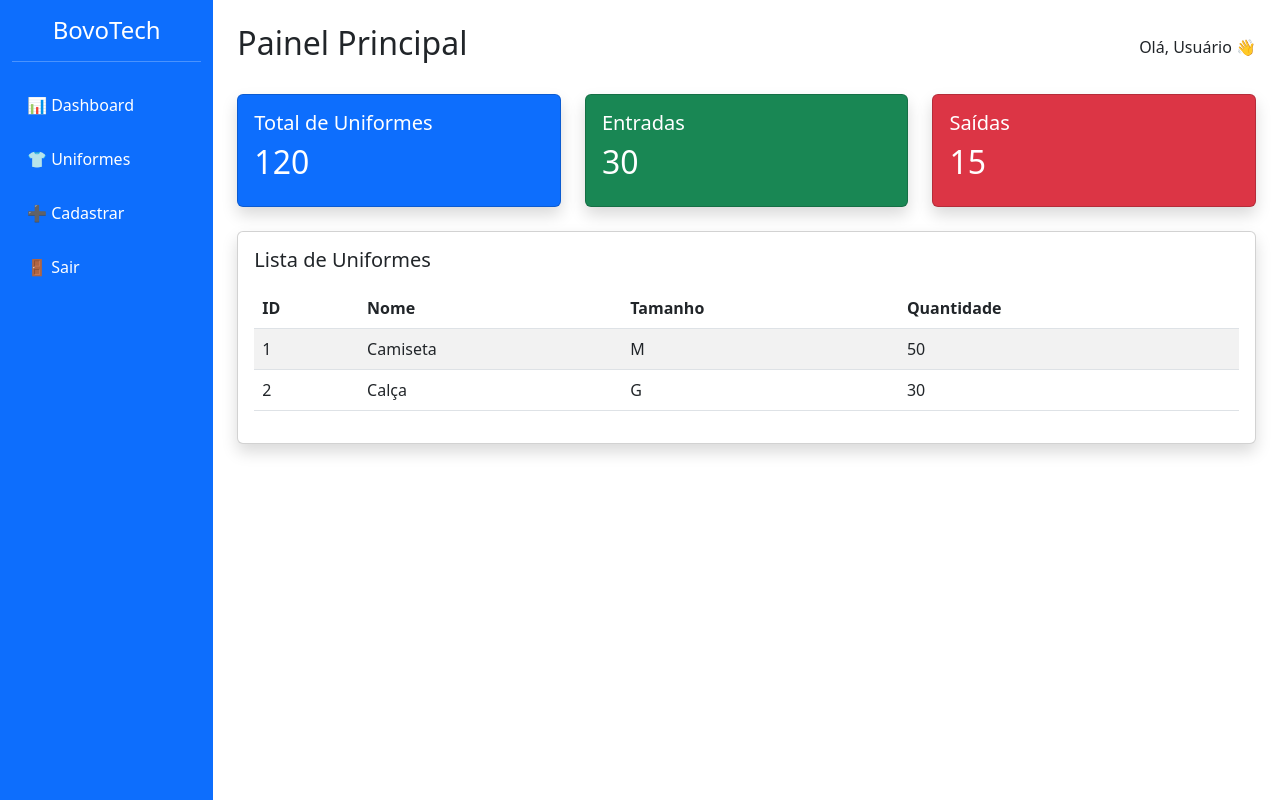
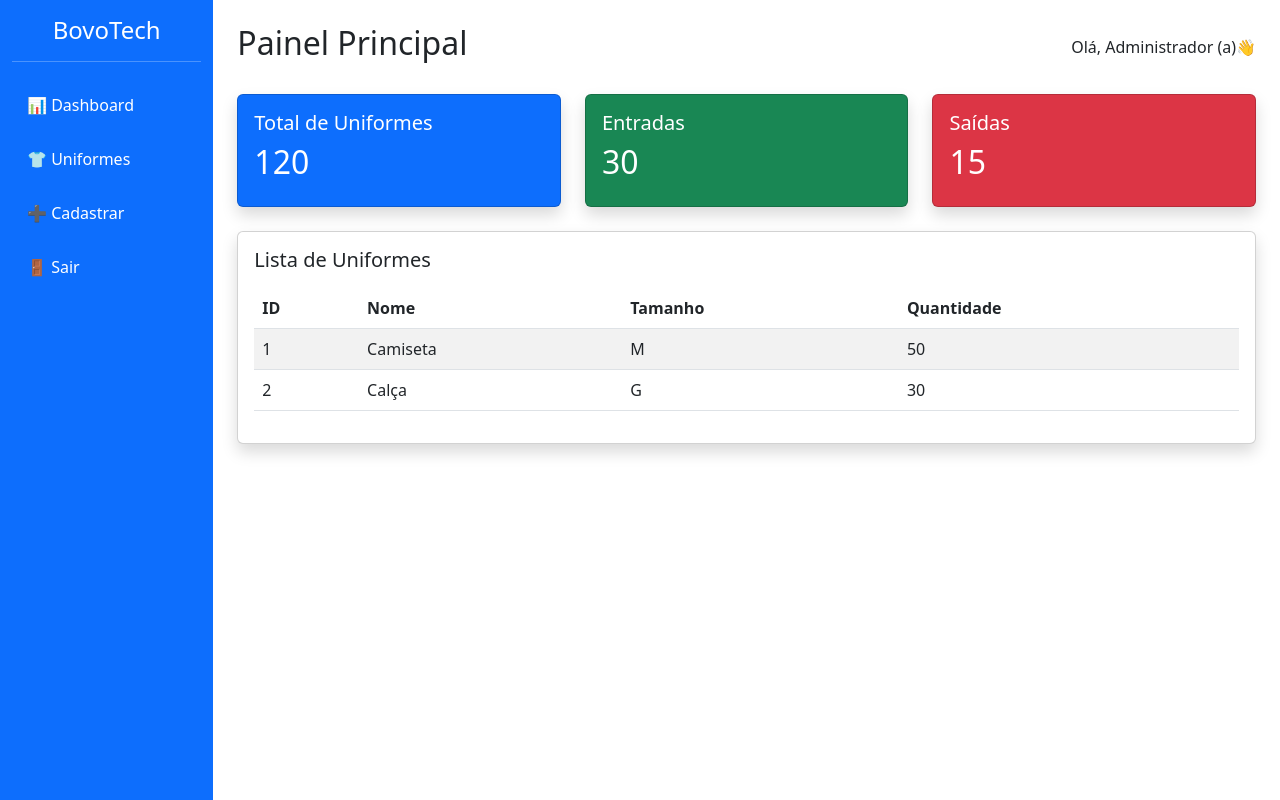
Before and after one commit to Inaciobovo/gerenciadorUniformePY2.0, a Flask app: page /painel in a window 1280 px wide. Run offline with Flask 3, Linux system fonts and the light colour scheme; the visitor is signed in with stand-in values (Sample User, id 1).

Commit message:
atualiza saudação para "Olá, Administrador (a)👋" no painel

```diff
--- a/templates/painel.html
+++ b/templates/painel.html
@@ -52,7 +52,7 @@
             <!-- NAVBAR -->
             <div class="d-flex justify-content-between align-items-center mb-4">
                 <h2>Painel Principal</h2>
-                <span>Olá, Usuário 👋</span>
+                <span>Olá, Administrador (a)👋</span>
             </div>
 
             <!-- CARDS -->
```
